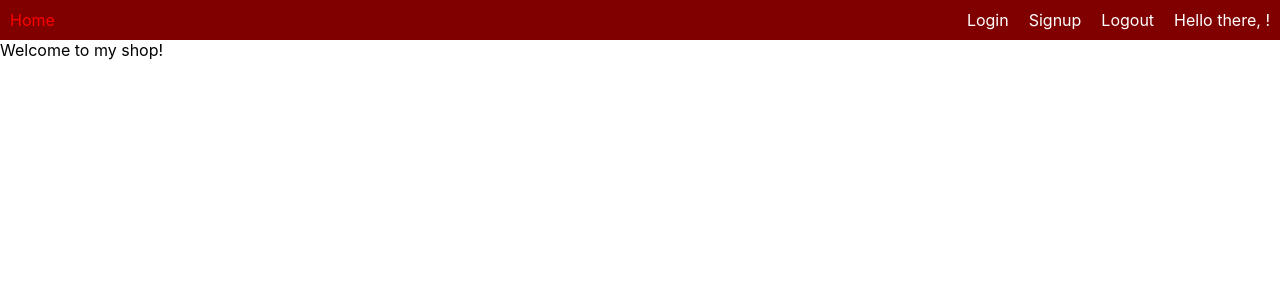
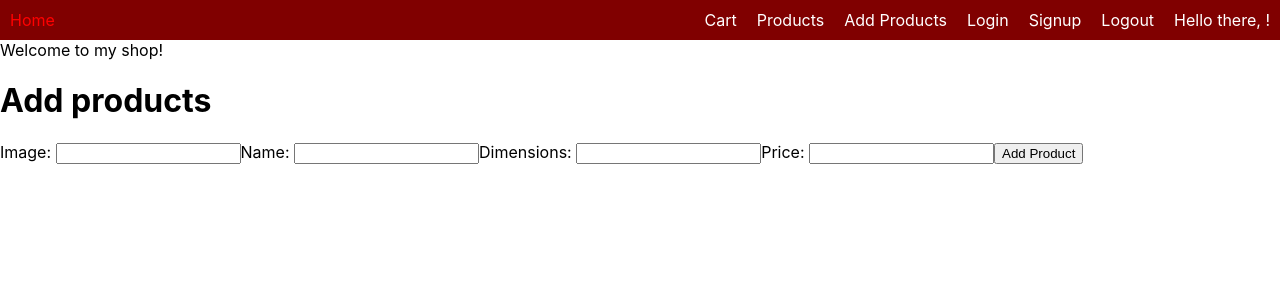
Before and after one commit to Ethan84Hill/3rd-project-frontend, a React (Create React App) app: page /products/add in a window 1280 px wide. Shown: the top 300 px of the page. Built offline with nearby package versions, Linux system fonts and the light colour scheme.

Commit message:
products page add and delete done

```diff
--- a/src/App.css
+++ b/src/App.css
@@ -60,3 +60,42 @@
   display: flex;
   justify-content: flex-end;
 }
+
+.product-info-organizer {
+  display: flex;
+  flex-direction: column;
+}
+
+.product-organizer {
+  display: flex;
+  flex-direction: row;
+  justify-content: space-evenly;
+}
+
+.img-size {
+  width: 200px;
+}
+
+.products-header {
+  display: flex;
+  justify-content: center;
+  text-align: center;
+}
+
+.rug-name {
+  text-align: center;
+}
+
+.rug-dimensions {
+  text-align: center;
+}
+
+.rug-price {
+  text-align: center;
+}
+
+.delete-btn {
+  text-align: center;
+  background-color: #800000;
+  color: white;
+}
--- a/src/App.js
+++ b/src/App.js
@@ -3,6 +3,10 @@ import { Route, Routes } from 'react-router-dom'
 import HomePage from './pages/HomePage';
 import SignupPage from './pages/SignupPage';
 import LoginPage from './pages/LoginPage';
+import ProductsPage from './pages/ProductsPage';
+import AddProductPage from './pages/AddProductPage';
+import CartPage from './pages/CartPage';
+
 import './App.css';
 
 function App() {
@@ -11,10 +15,13 @@ function App() {
     <Navbar />
       Welcome to my shop!
 
-      <Routes>
+    <Routes>
       <Route path="/" element={ <HomePage />} />
       <Route path="/signup" element={ <SignupPage /> } />
       <Route path="/login" element={ <LoginPage /> } />
+      <Route path="/products" element={ <ProductsPage /> } />
+      <Route path="/products/add" element={ <AddProductPage /> } />
+      <Route path="/cart" element={ <CartPage /> } />
     </Routes>
     </div>
   );
--- /dev/null
+++ b/src/components/AddProduct.js
@@ -0,0 +1,60 @@
+import { useState } from 'react'
+import axios from 'axios'
+import { useNavigate } from 'react-router-dom'
+
+function AddProduct() {
+
+    const navigate = useNavigate()
+
+    const [name, setName] = useState('')
+    const [dimensions, setDimensions] = useState('')
+    const [price, setPrice] = useState('')
+    const [img, setImg] = useState('')
+
+    const updateName = e => setName(e.target.value)
+    const updateDimensions = e => setDimensions(e.target.value)
+    const updatePrice = e => setPrice(e.target.value)
+    const updateImg = e => setImg(e.target.value)
+
+    const handleFormSubmit = e => {
+        e.preventDefault();
+        const storedToken = localStorage.getItem('authToken');
+        axios.post('http://localhost:3001/products/add', {
+            img: img,
+            name: name,
+            dimensions: dimensions,
+            price: price
+        },
+        { headers: { Authorization: `Bearer ${storedToken}` } }
+        )
+        .then(axiosResponse => {
+            console.log(axiosResponse.data)
+            navigate('/products')
+        })
+        .catch(err => console.log(err))
+    }
+
+    return (
+        <div>
+
+            <form onSubmit={handleFormSubmit}>
+
+                <label>Image: </label>
+                <input value={img} onChange={updateImg} />
+
+                <label>Name: </label>
+                <input value={name} onChange={updateName} />
+
+                <label>Dimensions: </label>
+                <input value={dimensions} onChange={updateDimensions} />
+
+                <label>Price: </label>
+                <input value={price} onChange={updatePrice} />
+
+                <button>Add Product</button>
+            </form>
+        </div>
+    )
+}
+
+export default AddProduct;
--- /dev/null
+++ b/src/components/DeleteProduct.js
@@ -0,0 +1,43 @@
+import { useState } from 'react'
+import axios from 'axios'
+import { useNavigate, useParams } from 'react-router-dom'
+
+function DeleteProduct({productId, setProductsArray, productsArray}) {
+
+    const navigate = useNavigate()
+    // const { productId } = useParams();
+
+    const [name, setName] = useState('')
+    const [dimensions, setDimensions] = useState('')
+    const [price, setPrice] = useState('')
+
+
+    const handleItemDelete = e => {
+        e.preventDefault();
+        const storedToken = localStorage.getItem('authToken');
+        axios.delete(`http://localhost:3001/products/${productId}`, {
+            name: name,
+            dimensions: dimensions,
+            price: price
+        },
+        { headers: { Authorization: `Bearer ${storedToken}` } }
+        )
+        .then(axiosResponse => {
+            let newProducts = productsArray.filter((el) =>
+                el._id !== axiosResponse.data._id
+            )
+            setProductsArray(newProducts)
+            console.log('This is the delete response', axiosResponse.data)
+            // navigate('/products')
+        })
+        .catch(err => console.log(err))
+    }
+
+    return (
+        <div>
+            <p onClick={handleItemDelete}>Remove</p>
+        </div>
+    )
+}
+
+export default DeleteProduct;
--- a/src/components/Navbar.js
+++ b/src/components/Navbar.js
@@ -15,10 +15,16 @@ function Navbar() {
 
 
         <div className="right-side-nav">
+
+        <Link to="/cart" className="login-link">Cart</Link>
+
+        <Link to="/products" className="login-link">Products</Link>
+
+        <Link to="/products/add" className="login-link">Add Products</Link>
+
         <Link to="/login" className="login-link">Login</Link>
 
         <Link to="/signup" className="signup-link">Signup</Link>
-
 
         <Link onClick={logOutUser} className="logout-link">Logout</Link>
         <span className="hello-user"> Hello there, {user && user.name}!</span>
--- /dev/null
+++ b/src/pages/AddProductPage.js
@@ -0,0 +1,12 @@
+import AddProduct from "../components/AddProduct";
+
+function AddProductPage() {
+    return (
+        <main>
+            <h1>Add products</h1>
+            <AddProduct />
+        </main>
+    )
+}
+
+export default AddProductPage;
--- /dev/null
+++ b/src/pages/CartPage.js
@@ -0,0 +1,10 @@
+function CartPage() {
+    return (
+        <main>
+            <h1>Here's what's in your cart!</h1>
+
+        </main>
+    )
+}
+
+export default CartPage;
--- a/src/pages/HomePage.js
+++ b/src/pages/HomePage.js
@@ -1,8 +1,10 @@
+import ProductsPage from "./ProductsPage";
+
 function HomePage() {
     return (
         <main>
             <h1>Home Page</h1>
-
+            <ProductsPage />
         </main>
     )
 }
--- /dev/null
+++ b/src/pages/ProductsPage.js
@@ -0,0 +1,50 @@
+import axios from 'axios'
+import { useState, useEffect } from 'react'
+import { Link } from 'react-router-dom'
+import AddProduct from '../components/AddProduct';
+import DeleteProduct from '../components/DeleteProduct';
+
+function ProductsPage() {
+
+    const [productsArray, setProductsArray] = useState([])
+
+    const storedToken = localStorage.getItem("authToken");
+
+    useEffect(() => {
+        axios.get('http://localhost:3001/products',
+        { headers: { Authorization: `Bearer ${storedToken}` } }
+        )
+        .then(axiosResponse => {
+            console.log(axiosResponse.data)
+            setProductsArray(axiosResponse.data)
+        })
+        .catch(err => console.log(err))
+    }, [])
+
+
+    return (
+        <div>
+
+        <h1 className='products-header'>products page</h1>
+
+        <div className='product-organizer'>
+
+            {productsArray.map(singleProduct => {
+                return (
+                    <div className='product-info-organizer' key={singleProduct._id}>
+                        <img className='img-size' src={singleProduct.img} alt="pic" />
+                        <h3 className='rug-name'>Name: {singleProduct.name}</h3>
+                        <h3 className='rug-dimensions'>Dimensions: {singleProduct.dimensions}</h3>
+                        <h3 className='rug-price'>Price: {singleProduct.price}</h3>
+                        <button className='delete-btn'><DeleteProduct productId={singleProduct._id} setProductsArray={setProductsArray} productsArray={productsArray} /></button>
+                    </div>
+                )
+            })}
+
+        </div>
+        </div>
+
+    )
+}
+
+export default ProductsPage;
```
Also changed, not shown: src/components/ListProducts.js (added).
